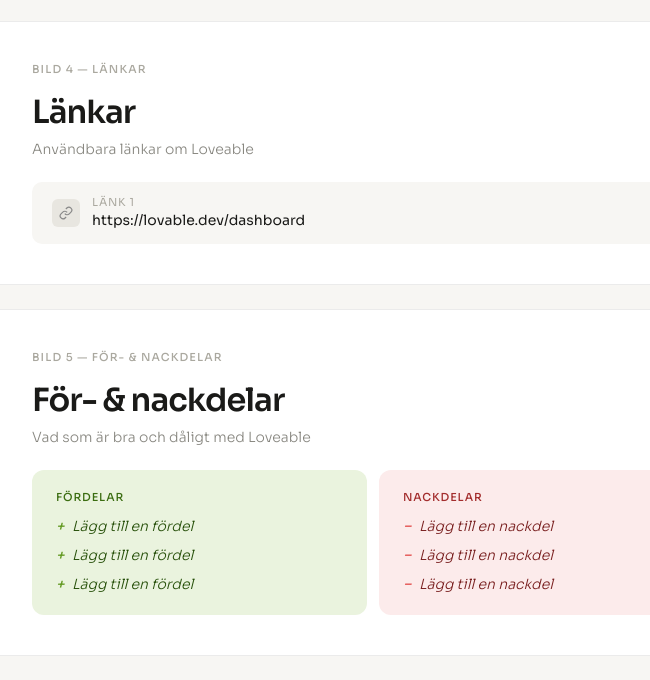
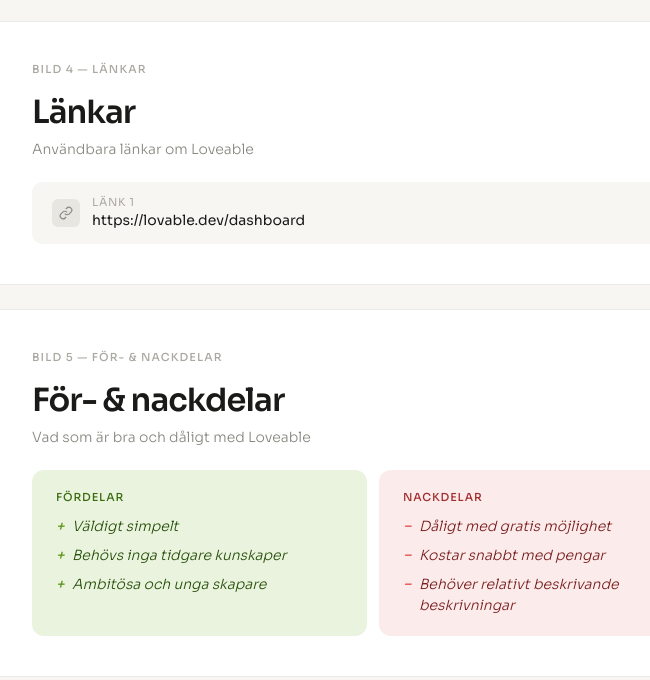
Before and after one commit to allinglindholmaxel-lab/loveable, a plain HTML site: page index.html in a window 1280 px wide. Shown: the part 958-1638 px from the top of the page, without its empty margins (267-917 px from the left). Drawn offline with Linux system fonts and the light colour scheme.

Commit message:
Update index.html

```diff
--- a/index.html
+++ b/index.html
@@ -87,17 +87,17 @@
       <div class="pos-box">
         <div class="box-label">Fördelar</div>
         <ul class="point-list">
-          <li class="placeholder">Lägg till en fördel</li>
-          <li class="placeholder">Lägg till en fördel</li>
-          <li class="placeholder">Lägg till en fördel</li>
+          <li class="placeholder">Väldigt simpelt</li>
+          <li class="placeholder">Behövs inga tidgare kunskaper</li>
+          <li class="placeholder">Ambitösa och unga skapare</li>
         </ul>
       </div>
       <div class="neg-box">
         <div class="box-label">Nackdelar</div>
         <ul class="point-list">
-          <li class="placeholder">Lägg till en nackdel</li>
-          <li class="placeholder">Lägg till en nackdel</li>
-          <li class="placeholder">Lägg till en nackdel</li>
+          <li class="placeholder">Dåligt med gratis möjlighet</li>
+          <li class="placeholder">Kostar snabbt med pengar</li>
+          <li class="placeholder">Behöver relativt beskrivande beskrivningar</li>
         </ul>
       </div>
     </div>
```
